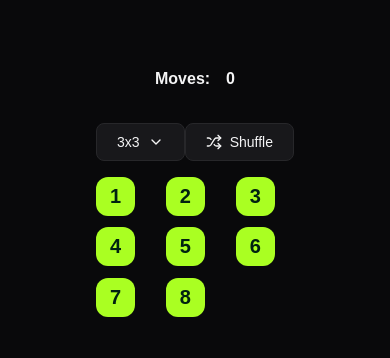
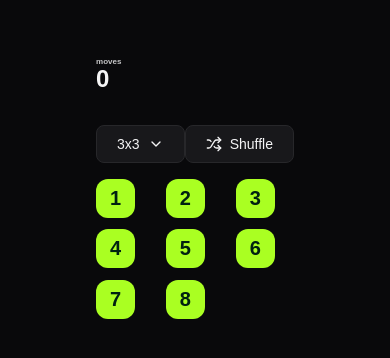
Before and after one commit to mahahahad/SlidingPuzzle, a Next.js app: page / in a window 390 px wide. Shown: the part 234-592 px from the top of the page. Built offline with nearby package versions, Linux system fonts and the light colour scheme; a web font is replaced by a local one.

Commit message:
feat: update layout

```diff
--- a/app/moveWrapper.js
+++ /dev/null
@@ -1,10 +0,0 @@
-import styles from "../styles/Home.module.css"
-
-export default function MoveWrapper({ moves }) {
-  return (
-    <div className={styles.moveWrapper}>
-      <h1>Moves: </h1>
-      <h1>{moves}</h1>
-    </div>
-  )
-}
--- a/app/page.js
+++ b/app/page.js
@@ -2,7 +2,7 @@
 
 import styles from '../styles/Home.module.css';
 import Grid from "./grid"
-import MoveWrapper from './moveWrapper';
+import StatWrapper from './statWrapper';
 import { useState } from "react";
 import OptionsWrapper from './optionsWrapper';
 
@@ -13,8 +13,10 @@ export default function Home() {
 
   return (
     <div className={styles.container}>
-      <div className={styles.gridWrapper} >
-        <MoveWrapper moves={moves} />
+      <div className={styles.gridWrapper}>
+        <div className={styles.stats}>
+          <StatWrapper type={"moves"} value={moves} />
+        </div>
         <div className={styles.gameplayArea}>
           <OptionsWrapper
             size={size}
--- /dev/null
+++ b/app/statWrapper.js
@@ -0,0 +1,10 @@
+import styles from "../styles/Home.module.css"
+
+export default function StatWrapper({ type, value }) {
+  return (
+    <div className={styles.statWrapper}>
+      <p className={styles.statTitle}>{type}</p>
+      <h1 className={styles.statValue}>{value}</h1>
+    </div>
+  )
+}
--- a/styles/Home.module.css
+++ b/styles/Home.module.css
@@ -1,11 +1,8 @@
 .container {
   height: 100vh;
-  padding: 1rem;
   display: flex;
-  flex-direction: column;
-  justify-content: space-between;
   align-items: center;
-  gap: 1rem;
+  justify-content: center;
 }
 
 .grid {
@@ -17,19 +14,50 @@
 }
 
 .gridWrapper {
-  display: flex;
-  align-items: center;
-  justify-content: center;
-  flex-direction: column;
-  flex-grow: 6;
+  display: grid;
+  grid-template-columns: 1fr auto 1fr;
+  align-items: start;
+  width: 100%;
+  gap: 2rem;
 }
 
 .gameplayArea {
+  grid-column: 2;
+  grid-row: 1;
   display: flex;
   flex-direction: column;
   align-items: stretch;
   width: fit-content;
-  margin-top: 1.5rem;
+}
+
+.stats {
+  grid-column: 3;
+  grid-row: 1;
+  display: flex;
+  flex-direction: column;
+  justify-content: center;
+  gap: 1rem;
+}
+
+.statWrapper {
+  display: flex;
+  flex-direction: column;
+  font-size: clamp(0.5rem, 1.5vmin, 2rem);
+}
+
+.statWrapper * {
+  margin: 0;
+}
+
+.statTitle {
+  opacity: 0.8;
+  font-weight: bold;
+  line-height: 1.2;
+}
+
+.statValue {
+  font-size: clamp(1.5rem, 4vmin, 3rem);
+  line-height: 1.1;
 }
 
 .settingsBar {
@@ -196,13 +224,28 @@
   border: 1px solid currentColor;
 }
 
-.moveWrapper {
-  display: flex;
-  gap: 1rem;
-  font-size: clamp(0.5rem, 1.5vmin, 2rem);
-}
-
 .sizeInputWrapper {
   display: flex;
   justify-content: space-between;
 }
+
+@media (max-width: 768px) {
+  .gridWrapper {
+    display: flex;
+    flex-direction: column;
+    width: fit-content;
+    align-items: flex-start;
+    gap: 2rem;
+  }
+
+  .stats {
+    grid-column: auto;
+    flex-direction: row;
+    gap: 3rem;
+    width: 100%;
+  }
+
+  .statWrapper {
+    flex-grow: 1;
+  }
+}
```
